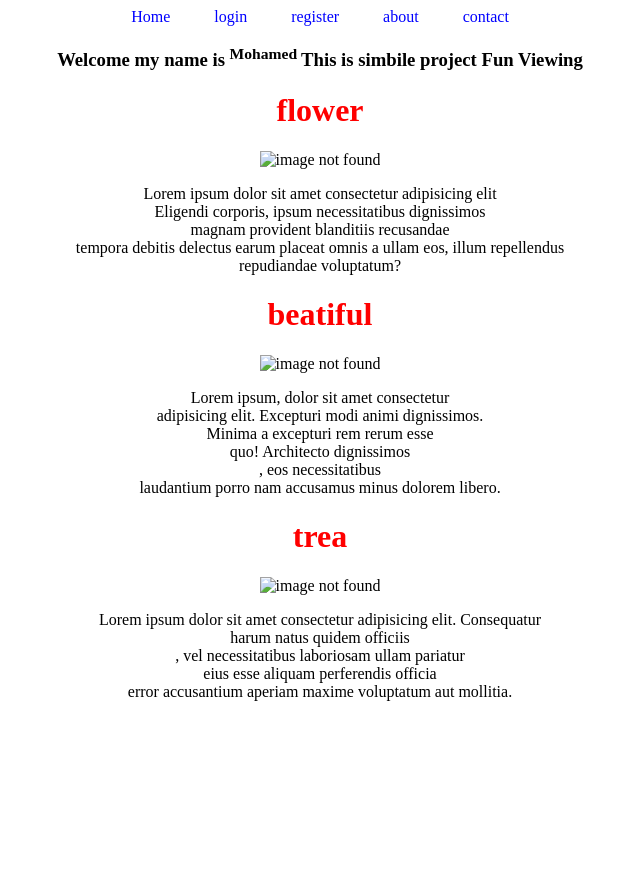
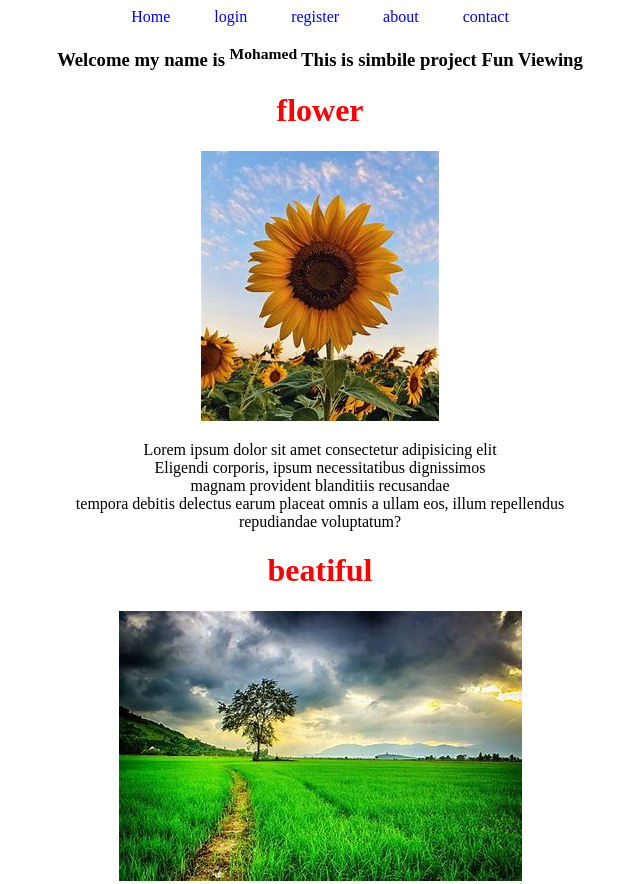
Before and after one commit to Mohamed12-Gg/First_Project, a plain HTML site: page index.html in a window 1280 px wide. Shown: the top 884 px of the page, without its empty margins (320-960 px from the left). Before the commit the page ends 800 px from the top, so only its background shows below. Drawn offline with Linux system fonts and the light colour scheme; the site is published under a folder, as on GitHub Pages, so addresses that start at the root find nothing.

Commit message:
Update index.html

```diff
--- a/index.html
+++ b/index.html
@@ -28,7 +28,7 @@
         <h3>Welcome my name is <sup>Mohamed </sup>  This is simbile project Fun Viewing </h3>
 
       <h1>flower</h1>
-      <img src="/images/image .png" alt="image not found" />
+      <img src="images/image .png" alt="image not found" />
       <p>
         Lorem ipsum dolor sit amet consectetur adipisicing elit <br />
         Eligendi corporis, ipsum necessitatibus dignissimos <br />
@@ -39,7 +39,7 @@
       </p>
 
       <h1>beatiful</h1>
-      <img src="/images/image copy.png" alt="image not found" />
+      <img src="images/image copy.png" alt="image not found" />
       <p>
         Lorem ipsum, dolor sit amet consectetur <br />
         adipisicing elit. Excepturi modi animi dignissimos. <br />
@@ -49,7 +49,7 @@
       </p>
 
       <h1>trea</h1>
-      <img src="/images/image copy 2.png" alt="image not found" />
+      <img src="images/image copy 2.png" alt="image not found" />
       <p>
         Lorem ipsum dolor sit amet consectetur adipisicing elit. Consequatur
         <br />
```
